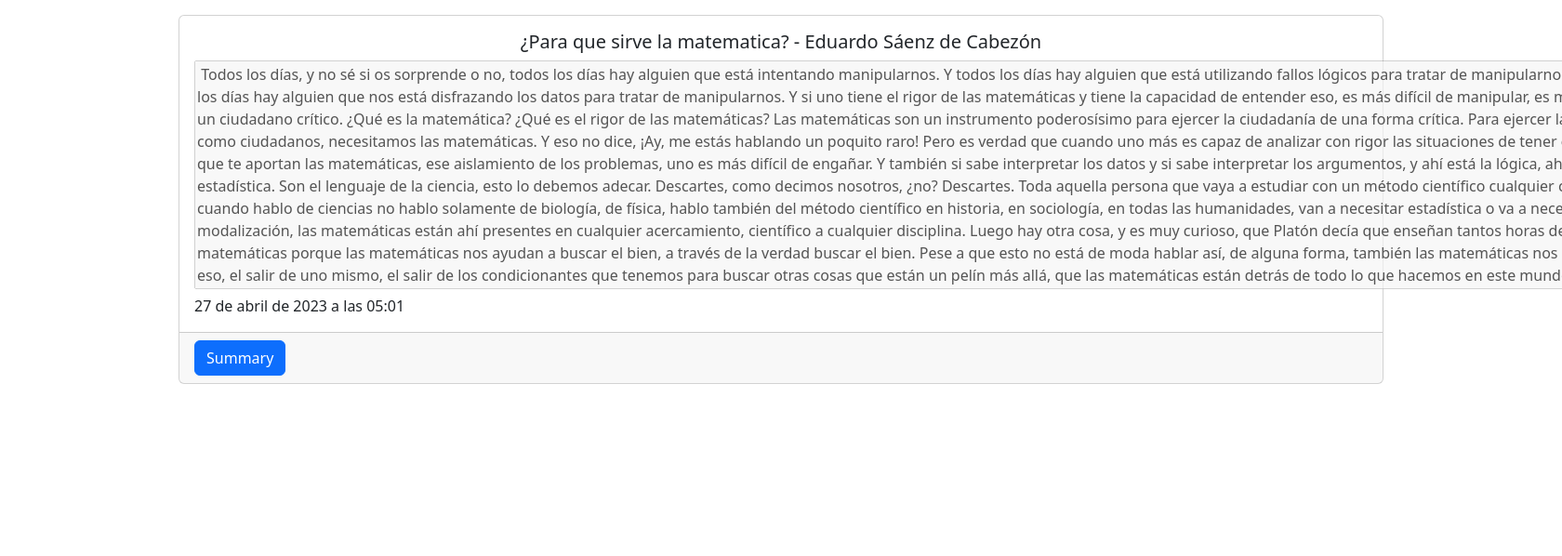
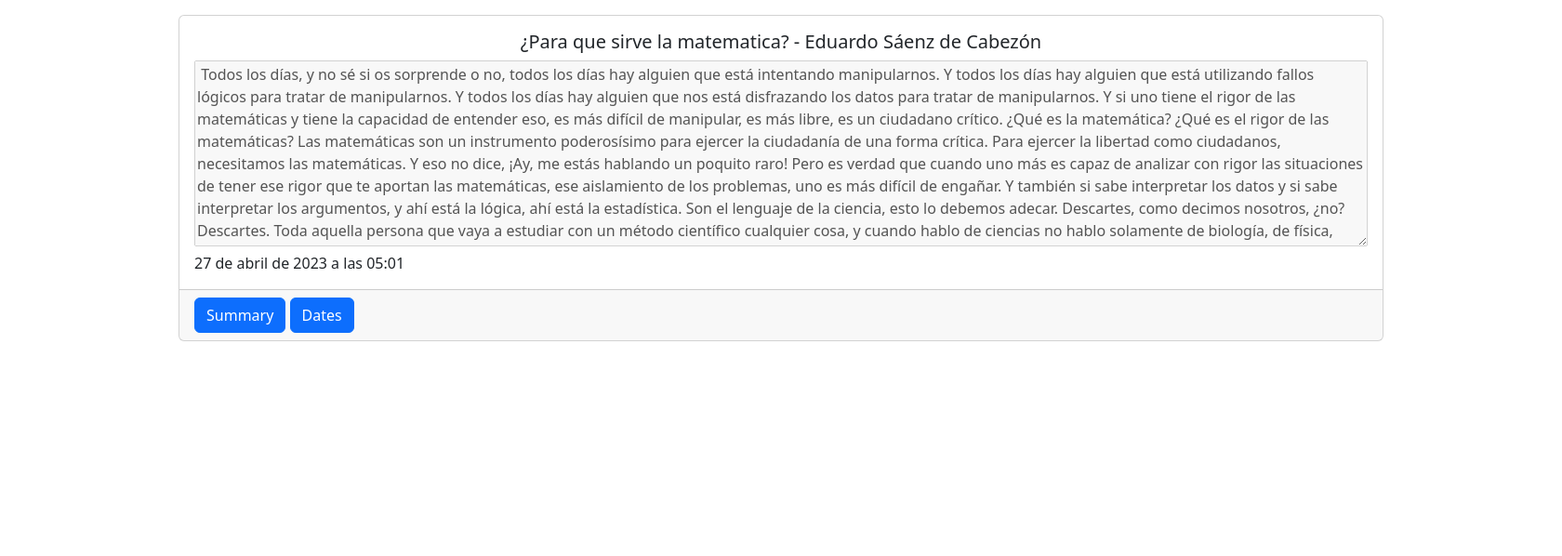
Before and after one commit to jcazolag/EasyNotes-V2, a Django app: page /app/note/1 in a window 1680 px wide; the page is wider, and only the part inside the window is pictured. Shown: the part 56-654 px from the top of that part at 93% size. Run offline with Django 4.2, Linux system fonts and the light colour scheme; a user stored in the database is signed in; data comes from the database, SQL or seed files in the repository; both versions use the stored data as it was after the commit.

Commit message:
Implementacion de fechas propuestas y pequeñas modificaciones

```diff
--- a/EasyNotes/AppLogic/models.py
+++ b/EasyNotes/AppLogic/models.py
@@ -17,7 +17,7 @@ class Transcripciones(models.Model):
 class FechasImportantes(models.Model):
     description = models.TextField()
     creation_date = models.DateTimeField(auto_now_add=True)
-    due_date = models.DateTimeField()
+    due_date = models.DateTimeField(null=True,blank=True)
     user = models.ForeignKey(User, null=True,on_delete=models.CASCADE)
     transcripcion = models.ForeignKey(Transcripciones, null=True,on_delete=models.CASCADE)
 
--- a/EasyNotes/AppLogic/templates/detail.html
+++ b/EasyNotes/AppLogic/templates/detail.html
@@ -8,21 +8,44 @@
                 {% if op == "note" %}
                     <div class="card-body" >
                         <h5 class="card-title" align="center">{{ transcripcion.title }}</h5>
-                        <textarea disabled="true" rows="10" cols="167" id="detail_textarea">{{ transcripcion.transcripcion }}</textarea>
+                        <textarea disabled="True"  style="width:100%; height: 200px" id="detail_textarea">{{ transcripcion.transcripcion }}</textarea>
                         <p class="card-text">{{ transcripcion.creation_date }}</p>
                     </div>
                     <div class="card-footer">
-                        <form method="POST">
+                        <form method="POST" id="form_summary">
                             {% csrf_token %}
-                            <button type="submit" class="btn btn-primary">Summary</button>
+                            <button type="submit" form="form_summary" name="summary" class="btn btn-primary">Summary</button>
+                            <button type="submit" form="form_summary" name="date" class="btn btn-primary">Dates</button>
                         </form>
                     </div>
-                {% else %}
+                {% elif op == "summary" %}
                     <div class="card-body" >
                         <h5 class="card-title" align="center">Summary: {{ transcripcion.title }}</h5>
-                        <textarea disabled="true" rows="10" cols="167" id="detail_textarea">{{ transcripcion.resumen }}</textarea>
+                        <textarea disabled="true" style="width:100%; height: 200px" id="detail_textarea">{{ transcripcion.resumen }}</textarea>
                         <p class="card-text">{{ transcripcion.creation_date }}</p>
+
                     </div>
+                    <div class="card-footer">
+                        <a href="{% url 'detail' transcripcion.id %}">
+                            <button type="button" class="btn btn-primary">
+                                Note
+                            </button>
+                        </a>
+                    </div>
+                {% else %}
+                <div class="card-body" >
+                    <h5 class="card-title" align="center">Dates: {{ transcripcion.title }}</h5>
+                    <textarea disabled="true" style="width:100%; height: 200px" id="detail_textarea">{{ dates.description }}</textarea>
+                    <p class="card-text">{{ dates.creation_date }}</p>
+
+                </div>
+                <div class="card-footer">
+                    <a href="{% url 'detail' transcripcion.id %}">
+                        <button type="button" class="btn btn-primary">
+                            Note
+                        </button>
+                    </a>
+                </div>
                 {% endif %}
             </div>
         </div>
--- a/EasyNotes/AppLogic/templates/groups.html
+++ b/EasyNotes/AppLogic/templates/groups.html
@@ -25,7 +25,9 @@
                     </div>
                     <div class="card-footer">
                         <a href="{% url 'options' object_id=group.id op='groups' %}">
-                            <h5 class="card-title fw-bold">Options</h5>
+                            <button type="button" class="btn btn-primary">
+                                Options
+                            </button>
                         </a>
                     </div>
                 </div>
--- a/EasyNotes/AppLogic/templates/newNote.html
+++ b/EasyNotes/AppLogic/templates/newNote.html
@@ -3,7 +3,7 @@
 <div class="card mb-3">
     <div class="row g-0">
         <div class="card-body">
-            <h5 class="card-title">Add new Note</h5>
+            <h5 class="card-title" align="center">Add new Note</h5>
             {% if error %}
             <div class="alert alert-danger mt-3" role="alert">
                 {{ error }}
@@ -15,10 +15,10 @@
                     <label for="fname">Title</label>
                     <input class="form-control" type="text" id="fname" name="title">
                     <p class="card-text"><h4>{{ mensaje }}</h4></p>
-                    <textarea disabled="true" rows="10" cols="167" id="detail_textarea">{{ result }}</textarea>
+                    <textarea  disabled="True" style="width:100%; height: 200px" id="detail_textarea">{{ result }}</textarea>
                     <br><br>
                     <button type="submit" class="btn btn-primary">
-                    Add Note
+                        Add Note
                     </button>
                 </form>
             </p>
--- a/EasyNotes/AppLogic/templates/notes.html
+++ b/EasyNotes/AppLogic/templates/notes.html
@@ -25,7 +25,9 @@
                     </div>
                     <div class="card-footer">
                         <a href="{% url 'options' object_id=transcripcion.id op='notes' %}">
-                            <h5 class="card-title fw-bold">Options</h5>
+                            <button type="button" class="btn btn-primary">
+                                Options
+                            </button>
                         </a>
                     </div>
                 </div>
--- a/EasyNotes/AppLogic/views.py
+++ b/EasyNotes/AppLogic/views.py
@@ -77,14 +77,31 @@ def detail(request, transcripcion_id):
         return render(request, 'detail.html',{'transcripcion':transcripcion, 'op': 'note'})
     else:
         transcripcion = get_object_or_404(Transcripciones,pk=transcripcion_id)
-        if not transcripcion.resumen:
-            input_text= f"Resume el siguiente texto: \"{transcripcion.transcripcion}\" "
-            summary = chat(input_text)
-            transcripcion.resumen=summary
-            transcripcion.save()
-            return render(request, 'detail.html',{'transcripcion':transcripcion, 'op':'summary'})
-        else:
-            return render(request, 'detail.html',{'transcripcion':transcripcion, 'op':'summary'})
+        if 'summary' in request.POST:
+            if not transcripcion.resumen:
+                input_text= f"Resume el siguiente texto: \"{transcripcion.transcripcion}\" "
+                summary = chat(input_text)
+                transcripcion.resumen=summary
+                transcripcion.save()
+                return render(request, 'detail.html',{'transcripcion':transcripcion, 'op':'summary'})
+            else:
+                return render(request, 'detail.html',{'transcripcion':transcripcion, 'op':'summary'})
+        elif 'date' in request.POST:
+            print("date")
+            dates = FechasImportantes.objects.filter(transcripcion_id=transcripcion_id)
+            print(dates)
+            if dates:
+                print("date 1")
+                dates = get_object_or_404(FechasImportantes,transcripcion_id=transcripcion_id)
+                return render(request, 'detail.html',{'transcripcion':transcripcion, 'dates':dates, 'op':'dates'})
+            else:
+                print("date 2")
+                input_text= f"Del siguiente texto saca las fechas de examenes, tareas, actividades o eventos propuestos y dame una descripcion de dicho examen, tarea, actividad o evento; en caso de no haber, unicamente dime 'No se encontraron fechas': \"{transcripcion.transcripcion}\" "
+                result = chat(input_text)
+                model = FechasImportantes(description=result,transcripcion_id = transcripcion_id,user_id=request.user.id, due_date=None)
+                model.save()
+                dates = get_object_or_404(FechasImportantes,transcripcion_id=transcripcion_id)
+                return render(request, 'detail.html',{'transcripcion':transcripcion, 'dates':dates, 'op':'dates'})
 
 @login_required
 def AdvOpt(request, object_id, op):
@@ -146,7 +163,7 @@ def update(request, object_id, op):
 def chat(text):
     input_text = text
     #print("este es el input text: " + input_text)
-    openai.api_key = "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"
+    openai.api_key = "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"
     completions = openai.ChatCompletion.create(
     model = "gpt-3.5-turbo-0301",
     messages=[{"role": "user", "content": input_text}])
```
Also changed, not shown: EasyNotes/AppLogic/templates/advancedOptions.html (+16 -11 lines), EasyNotes/AppLogic/templates/delete.html (+7 -6 lines), EasyNotes/AppLogic/templates/transcribe.html (+6 -4 lines), EasyNotes/AppLogic/templates/update.html (+2 -5 lines), EasyNotes/AppLogic/migrations/0007_alter_fechasimportantes_due_date.py (added), EasyNotes/db.sqlite3.
